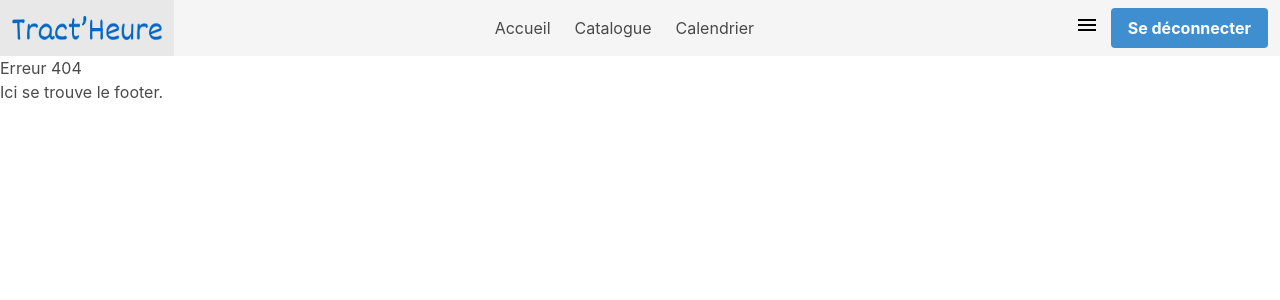
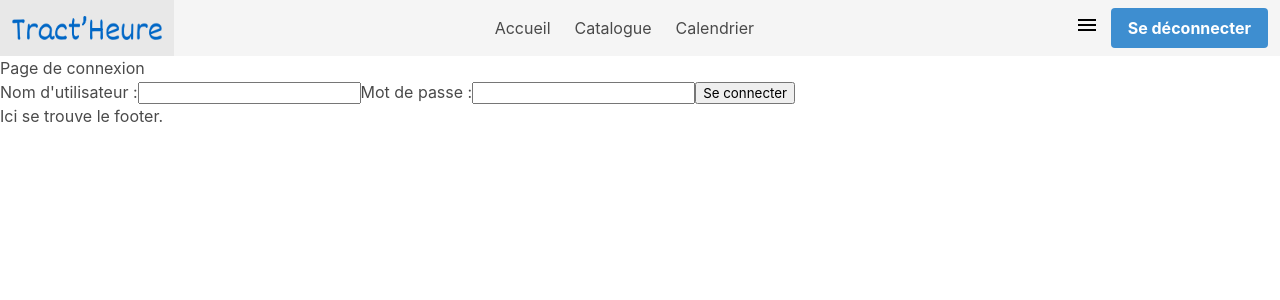
Before and after one commit to Jeremylo1/tract-heure-app, a React (Create React App) app: page /connection in a window 1280 px wide. Before the commit this address had no page. Shown: the top 300 px of the page. Built offline with nearby package versions, Linux system fonts and the light colour scheme.

Commit message:
Ajout page de connexion

```diff
--- a/src/index.jsx
+++ b/src/index.jsx
@@ -7,6 +7,7 @@ import Home from './pages/home'
 import Inventory from './pages/inventory'
 import Calendar from './pages/calendar'
 import Burger from './pages/burger'
+import Connection from './pages/connection'
 import Test from './pages/test'
 /*Components*/
 import Header from './components/header'
@@ -20,6 +21,7 @@ root.render(
       <Header />
       <Routes>
         <Route path="/" element={<Home />} />
+        <Route path="/connection" element={<Connection />} />
         <Route path="/inventory" element={<Inventory />} />
         <Route path="/calendar" element={<Calendar />} />
         <Route path="/others" element={<Burger />} />
--- /dev/null
+++ b/src/pages/connection.jsx
@@ -0,0 +1,25 @@
+import React from 'react'
+import { useState, useEffect } from 'react'
+
+function Connection() {
+  // Page de connexion avec un champ nom d'utilisateur et un champ mot de passe
+
+  return (
+    <div>
+      <h1>Page de connexion</h1>
+      <form>
+        <label>
+          Nom d'utilisateur :
+          <input type="text" name="username" />
+        </label>
+        <label>
+          Mot de passe :
+          <input type="password" name="password" />
+        </label>
+        <input type="submit" value="Se connecter" />
+      </form>
+    </div>
+  )
+}
+
+export default Connection
--- a/src/pages/test.jsx
+++ b/src/pages/test.jsx
@@ -4,7 +4,6 @@ import { useState, useEffect } from 'react'
 function Test() {
   const [title, setTitle] = useState('') // Le titre du todo à ajouter
   const [selectedUserId, setSelectedUserId] = useState('') // Pour stocker l'ID de l'utilisateur sélectionné
-  const apiKey = process.env.REACT_APP_HASURA_API_KEY
 
   // État pour suivre si les données doivent être affichées en format JSON ou non
   const [showJSON, setShowJSON] = useState(false)
```
